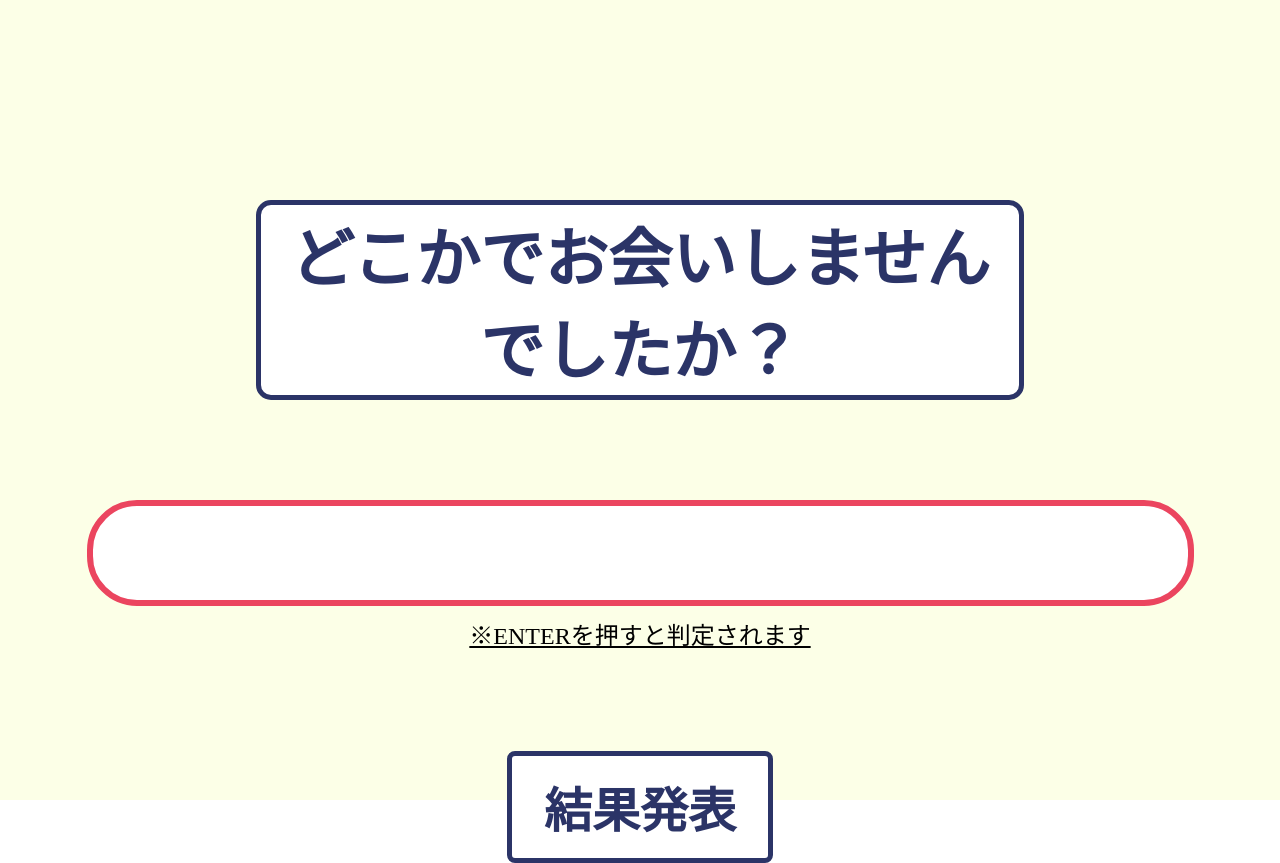
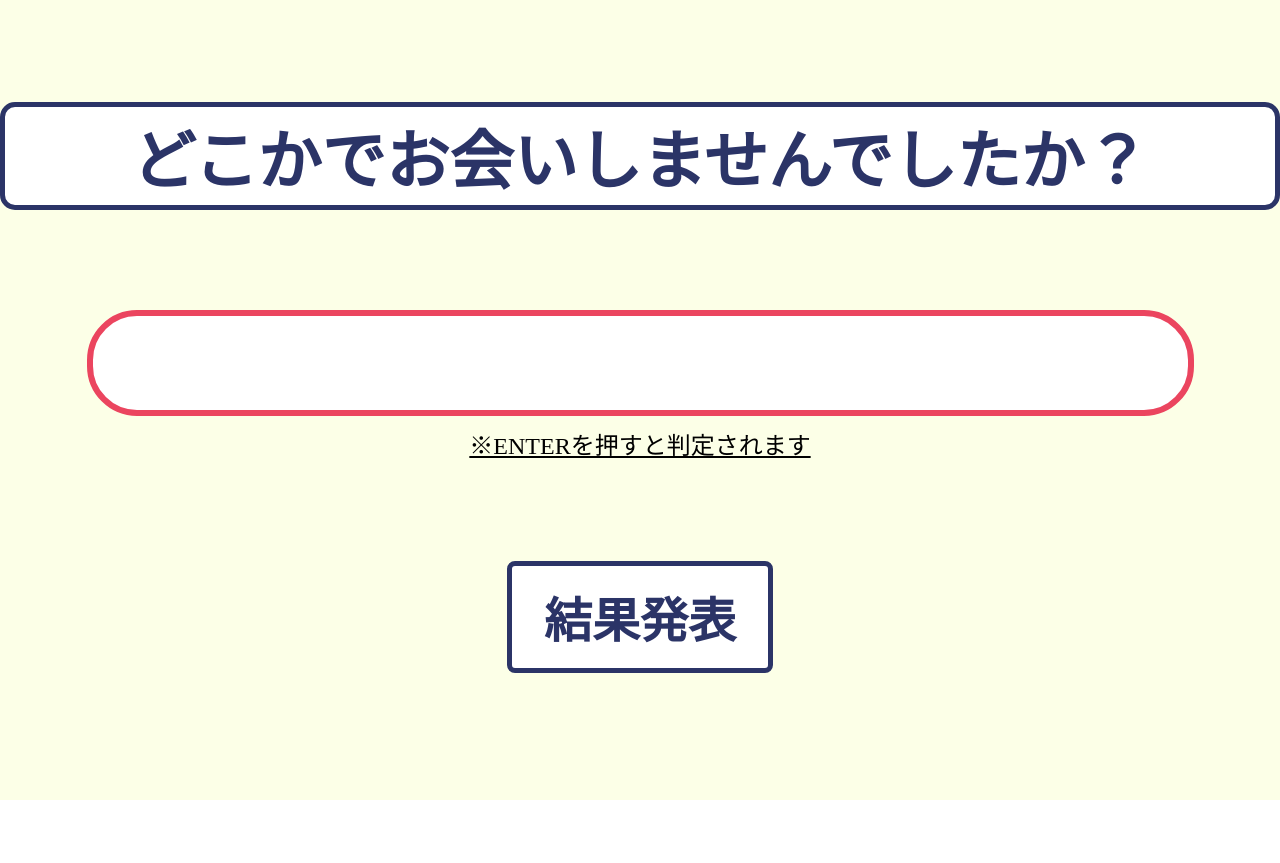
Before and after one commit to sotetu-14/prototyping_version2, a plain HTML site: page index.html in a window 1280 px wide. Both pictures are taken after a click on the button "ゲーム開始". After the commit the page ends 800 px from the top, so only its background shows below. Drawn offline with Linux system fonts and the light colour scheme.

Commit message:
Update style.css

```diff
--- a/style.css
+++ b/style.css
@@ -1,7 +1,7 @@
-/* 全体に適応させる部分
-html body{
-    height: 100%;
-} */
+/* 全体に適応させる部分 */
+html {
+    overflow: hidden;
+}
 .screen {
     display: none;
     /* 画面いっぱいに表示 */
@@ -43,7 +43,7 @@ button:hover {
 
 /* スクリーン1 */
 #screen1 {
-    overflow: hidden;
+    /* overflow: hidden; */
     background-color: #fcffe7;
     /* height: 3000px; */
 }
@@ -90,14 +90,14 @@ button:hover {
 /* 文字を表示させる部分 */
 .display_parent {
     text-align: center;
-    margin: 12.5rem 0 0 0;
+    margin: 8% 0 0 0;
 }
 
 #display {
     display: inline-block;
     text-align: center;
     font-size: 4rem;
-    width: 60%;
+    width: 80rem;
     background-color: white;
     border-radius: 0.9375rem;
     border: 0.3125rem solid #2b3467;
```
